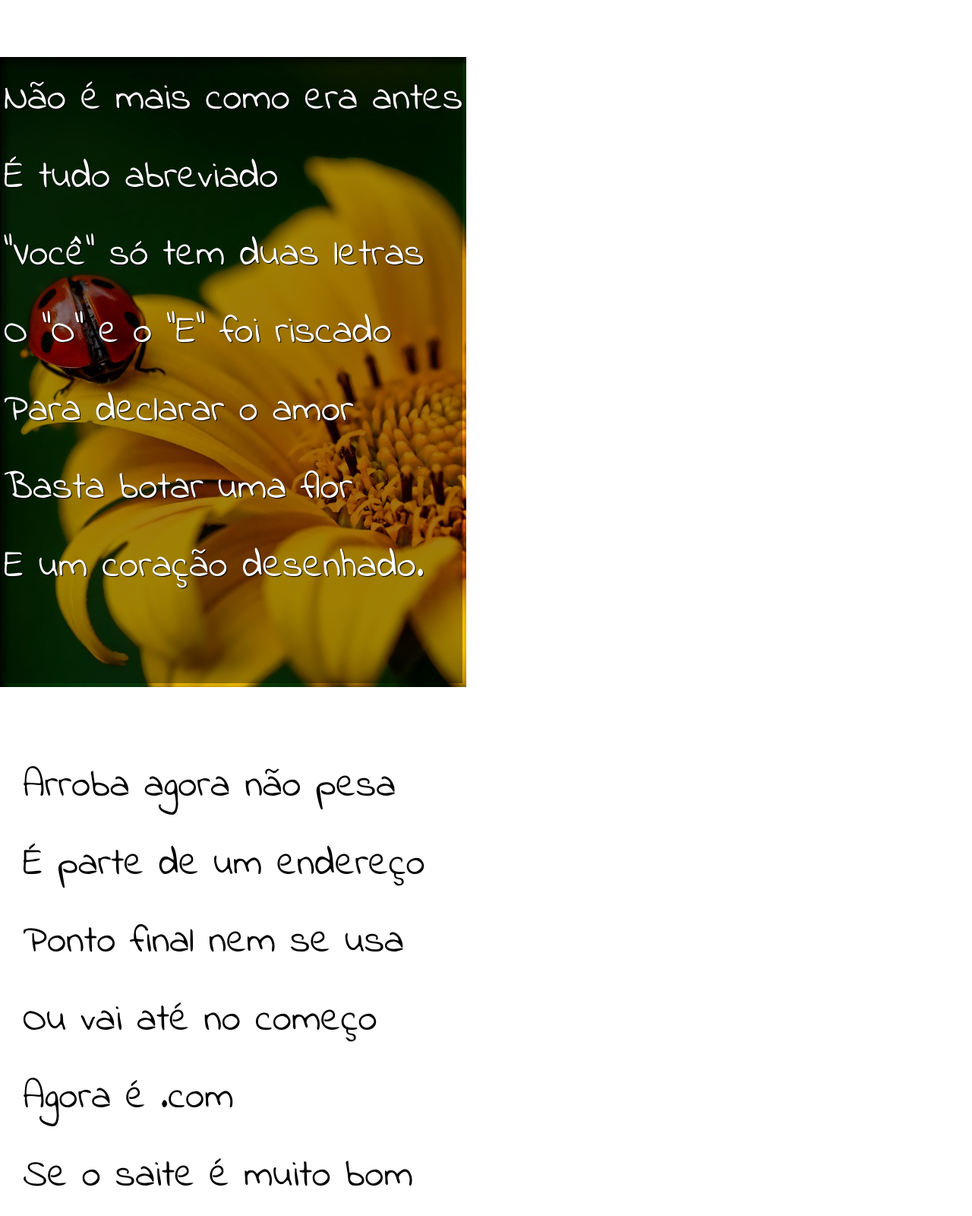
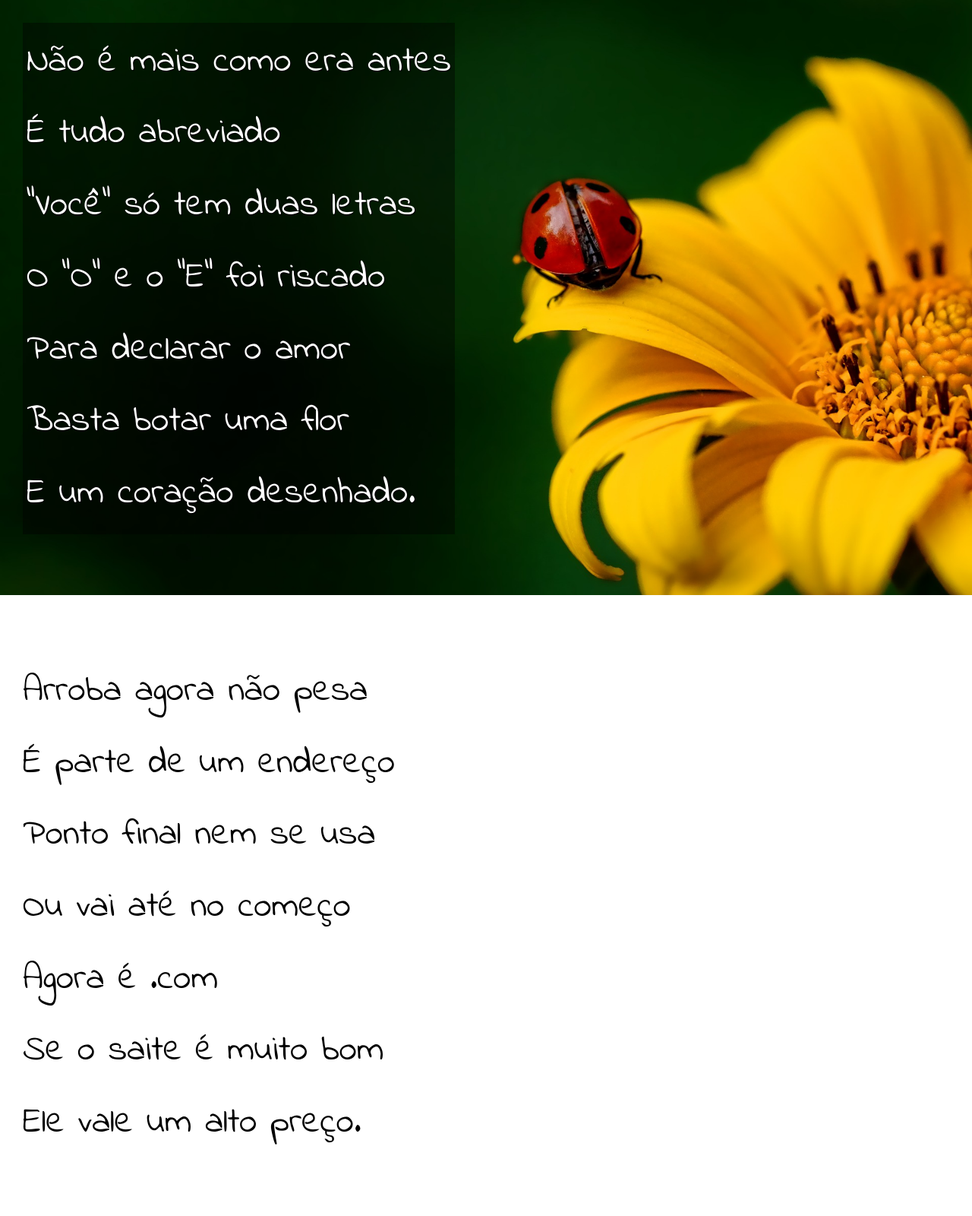
Before and after one commit to DiegoRocha777/projeto2, a plain HTML site: page index.html in a window 1280 px wide. Shown: the part 1180-2780 px from the top of the page at 76% size. Drawn offline with nearby package versions, Linux system fonts and the light colour scheme.

Commit message:
bug correçãp

```diff
--- a/style.css
+++ b/style.css
@@ -14,10 +14,9 @@
     padding: 0px;
 }
 
-html , body {
-    height: 100vh;
-
-    background-color: white;
+html body {
+    background-color: darkgray;
+    min-height: 100vh;
     font-family: var(--fonte01);
 
 }
@@ -25,78 +24,74 @@
     background-color: black;
     color: white;
     text-align: center;
+}
 
-}
 header > h1{
     padding-top: 50px;
     font-variant: small-caps;
     font-family: var(--fonte02);
-    font-size: 7.5vw;
+    font-size: 5vw;
 }
-header > p{
-
-    font-weight: bold;
+header > p {
     padding-bottom: 50px;
-    padding-top: 15px;
 }
 
 a{
+    color: white;
     text-decoration: none;
-    color: white;
+    font-weight: bolder;
 }
 a:hover{
-    color: red;
-    font-weight: bolder;
+    color: violet;
     text-decoration: underline;
 }
-a:active{
-    color: yellow;
-}
 section{
+    padding-top: 10vh;
     padding-bottom: 10vh;
-    padding-top: 10vh;
-    line-height: 2em; /* espaçamento duplo */
+    line-height: 2em; /*espaçamento duplo*/
     padding-left: 30px;
     font-family: var(--fonte03);
-    font-size: 4vw;
+    font-size: 3.7vw;
+}
+section.normal{
+    color: rgb(0, 0, 0);
+    background-color: white;
+}
+section.imagem{
+    color: white;
+    background-color: rgba(63, 63, 63, 0.527);
+    text-shadow: inset 6px 6px 13px 0px rgba(0, 0, 0, 0.541);
     background-size: cover;
-
+    background-attachment: fixed;
+}
+section.imagem > p {
+    background-color: rgba(0, 0, 0, 0.404);
+    display: inline-block;
+    padding: 5px;
+    text-shadow: 1px 1px 1px black;
 }
 section > p{
     padding-bottom: 2em;
 }
-
-.imagem{
-    background-color: white;
-    display: inline-block;
-    padding: 5px;
-    box-shadow: inset 5px 5px 10px 0px black;
-    background-attachment: fixed;
+section#img1{
+background-image: url("imagens/background001.jpg");
+background-position: right center;
 
 }
-#img1{
-    background-image: url(imagens/background001.jpg);
-    background-position: right center;
+section#img2{
+background-image: url("imagens/background002.jpg");
 
 }
-#img2{
-    background-image: url(imagens/background002.jpg);
-    background-position: right center;
-}
-}
-.normal{
-  background-color: darkgray;
-}
-.imagem > p {
-    background-color: rgba(0, 0, 0, 0.377);
-
-    color: white;
-    text-shadow: 1px 1px 1px black;
-}
-
 footer{
     background-color: black;
     color: white;
     text-align: center;
-    font-weight: bold;
+    padding: 10px;
 }
+footer a:hover{
+    color: yellow;
+    text-decoration:underline ;
+}
+footer a:active{
+    color: red;
+}
```
